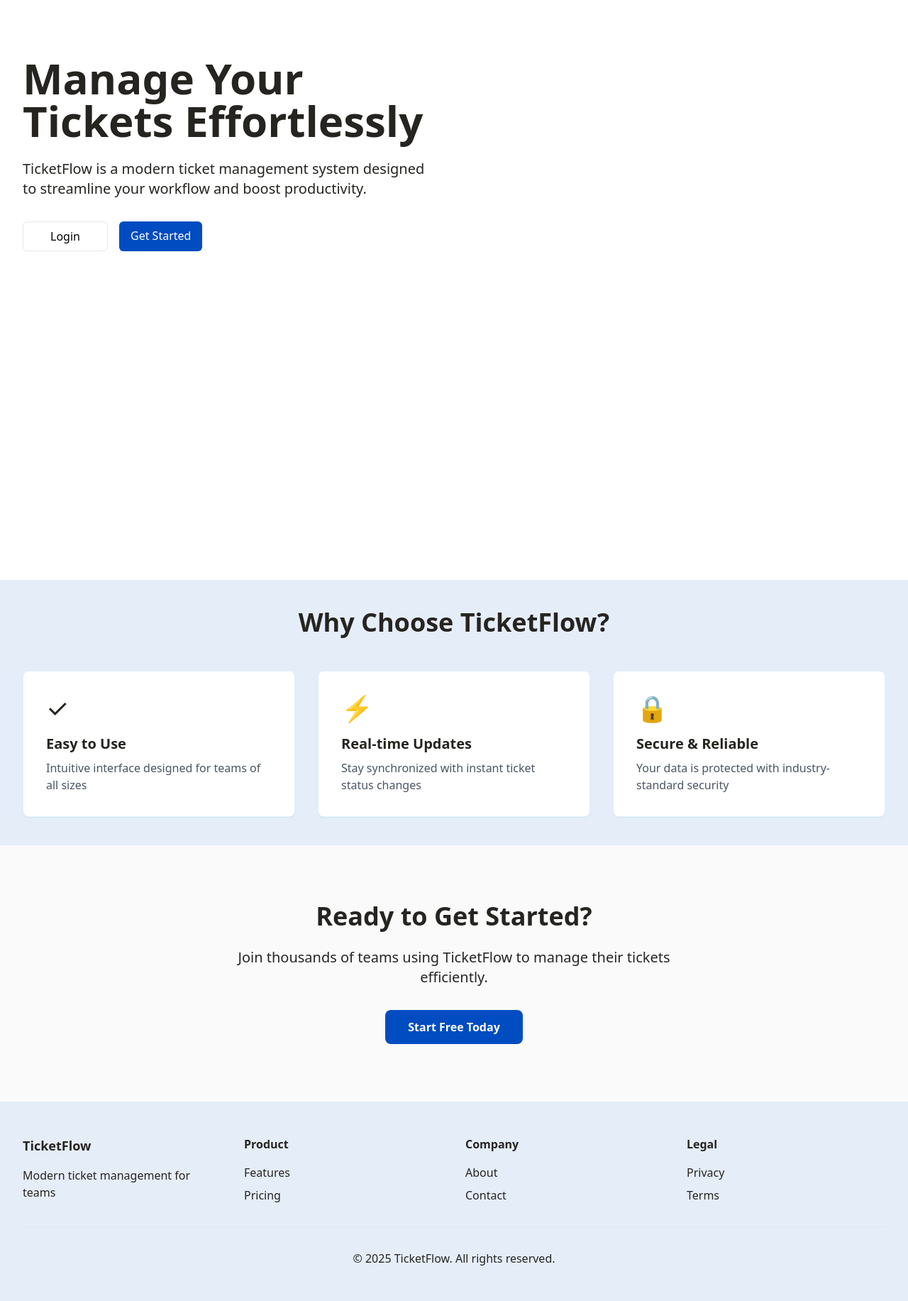
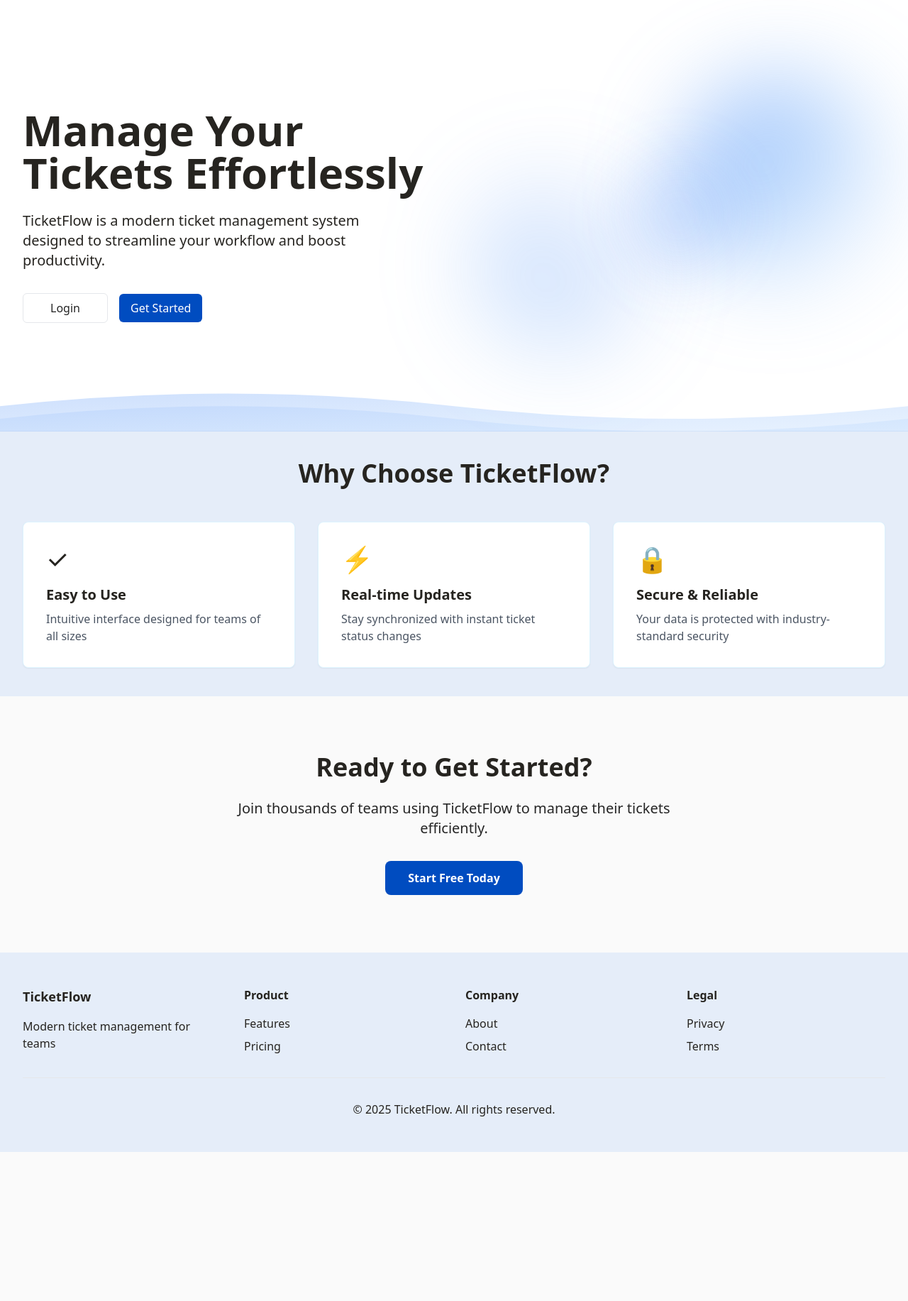
Before and after one commit to khareemah/hng-ticket-management-app-twig, a PHP site: template templates/index.html.twig in a window 1280 px wide. Shown: the part 65-1898 px from the top of the page at 71% size. After the commit the page ends 1688 px from the top, so only its background shows below. Run offline with PHP 8.4, Linux system fonts and the light colour scheme; the template is opened without the code that fills it, so the values that code supplies are empty; some libraries are stand-ins or nearby versions.

Commit message:
add background wave

```diff
--- a/templates/index.html.twig
+++ b/templates/index.html.twig
@@ -35,7 +35,7 @@
     <div id="mobileMenu" class="hidden md:hidden bg-white border-t border-gray-200">
       <div class="px-4 py-4 flex flex-col space-y-3">
         {% if isAuthenticated %}
-          <a href="/dashboard" class="block btn-primary text-white font-medium">Dashboard</a>
+          <a href="/dashboard" class="block btn-primary text-white font-medium btn-primary">Dashboard</a>
         {% else %}
           <a href="/login" class="block text-[#262626] hover:text-gray-600 border border-border px-3 py-2 rounded-md text-center">Login</a>
           <a href="/signup" class="btn-primary text-center">Get Started</a>
@@ -46,55 +46,87 @@
 
   <!-- Hero Section -->
 
-  <section class="relative py-40 md:py-20 overflow-hidden" style="border:">
-  <div class="max-w-[1440px] mx-auto px-4 sm:px-6 lg:px-8">
+ <section class="relative py-40 md:py-28 overflow-hidden bg-background">
+  <div class="max-w-[1440px] mx-auto px-4 sm:px-6 lg:px-8 relative z-10">
     <div class="grid md:grid-cols-2 gap-12 items-center">
+      <!-- Left content -->
       <div>
-        <h1 class="text-5xl md:text-6xl font-bold text-foreground mb-6 text-balance">
+        <h1 class="text-5xl md:text-6xl font-bold text-foreground mb-6 leading-tight">
           Manage Your Tickets Effortlessly
         </h1>
-        <p class="text-xl text-muted-foreground mb-8 text-pretty">
-          TicketFlow is a modern ticket management system designed to
-          streamline your workflow and boost productivity.
+        <p class="text-lg md:text-xl text-muted-foreground mb-8 max-w-lg">
+          TicketFlow is a modern ticket management system designed to streamline
+          your workflow and boost productivity.
         </p>
 
         <div class="flex gap-4">
+          <div class="flex items-center gap-4">
           {% if isAuthenticated %}
-            <a
-              href="/dashboard"
-              class="px-8 py-3 bg-primary text-primary-foreground rounded-md hover:bg-primary/90 transition font-medium btn-primary"
-            >
-              Dashboard
-            </a>
+            <a href="/dashboard" class="btn-primary text-white">Dashboard</a>
           {% else %}
-            <a
-              href="/login"
-              class="bg-background border border-border text-black hover:bg-background px-4 py-2 rounded-md transition font-medium w-[120px] flex items-center justify-center"
-            >
-              Login
-            </a>
-            <a
-              href="/signup"
-              class="bg-primary  btn-primary rounded-md text-primary-foreground px-4 py-2 hover:bg-primary/90 transition font-medium"
-            >
-              Get Started
-            </a>
+            <a href="/login" class="text-[#262626] hover:text-gray-600 w-[120px] text-center border border-border px-3 py-2 rounded-md">Login</a>
+            <a href="/signup" class="btn-primary">Get Started</a>
           {% endif %}
         </div>
         </div>
       </div>
-      <!-- Decorative circles -->
+
+      <!-- Decorative blur elements -->
       <div class="relative h-96 hidden md:block">
+        <!-- Top right gradient blob -->
         <div
-              class="absolute top-0 right-0 w-64 h-64 bg-primary/30 rounded-full blur-3xl"
+          class="absolute top-0 right-0 w-72 h-72 rounded-full blur-3xl"
+          style="background: linear-gradient(135deg, #3B82F6aa, #60A5FA66, transparent);"
         ></div>
+
+        <!-- Bottom left gradient blob -->
         <div
-              class="absolute bottom-0 left-0 w-48 h-48 bg-accent/30 rounded-full blur-3xl"
+          class="absolute bottom-0 left-0 w-64 h-64 rounded-full blur-3xl"
+          style="background: linear-gradient(45deg, #60A5FA55, #3B82F633, transparent);"
+        ></div>
+
+        <!-- Subtle middle circle -->
+        <div
+          class="absolute inset-0 m-auto w-40 h-40 rounded-full blur-2xl"
+          style="background-color: #3B82F622;"
         ></div>
       </div>
     </div>
   </div>
+
+  <!-- Layered Blue Wave Background -->
+  <div class="absolute bottom-0 left-0 right-0">
+    <svg
+      class="w-full h-auto"
+      viewBox="0 0 1440 200"
+      preserveAspectRatio="none"
+      xmlns="http://www.w3.org/2000/svg"
+    >
+      <!-- First wave -->
+      <path
+        d="M0,160 Q360,120 720,160 T1440,160 L1440,200 L0,200 Z"
+        fill="url(#blueWave1)"
+      />
+      <!-- Second wave -->
+      <path
+        d="M0,180 Q360,140 720,180 T1440,180 L1440,200 L0,200 Z"
+        fill="url(#blueWave2)"
+      />
+
+      <defs>
+        <linearGradient id="blueWave1" x1="0" y1="0" x2="1" y2="1">
+          <stop offset="0%" stop-color="#3B82F6" stop-opacity="0.25" />
+          <stop offset="100%" stop-color="#60A5FA" stop-opacity="0.15" />
+        </linearGradient>
+        <linearGradient id="blueWave2" x1="0" y1="0" x2="1" y2="1">
+          <stop offset="0%" stop-color="#3B82F6" stop-opacity="0.1" />
+          <stop offset="100%" stop-color="#60A5FA" stop-opacity="0.1" />
+        </linearGradient>
+      </defs>
+    </svg>
+  </div>
 </section>
+
 
 
   <!-- Features Section -->
```
Also changed, not shown: 1 other file. Lines whose indentation alone changed are shown as unchanged.
